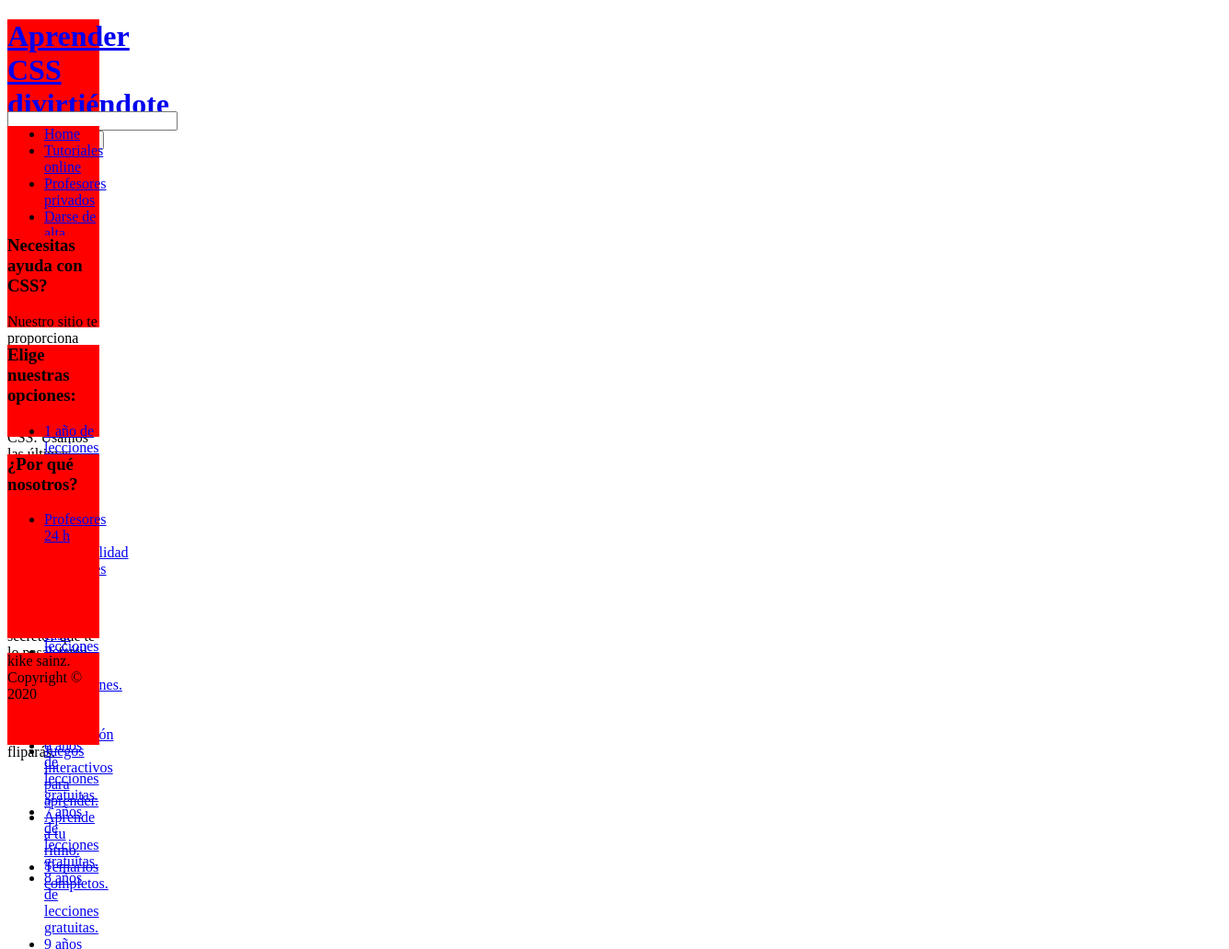
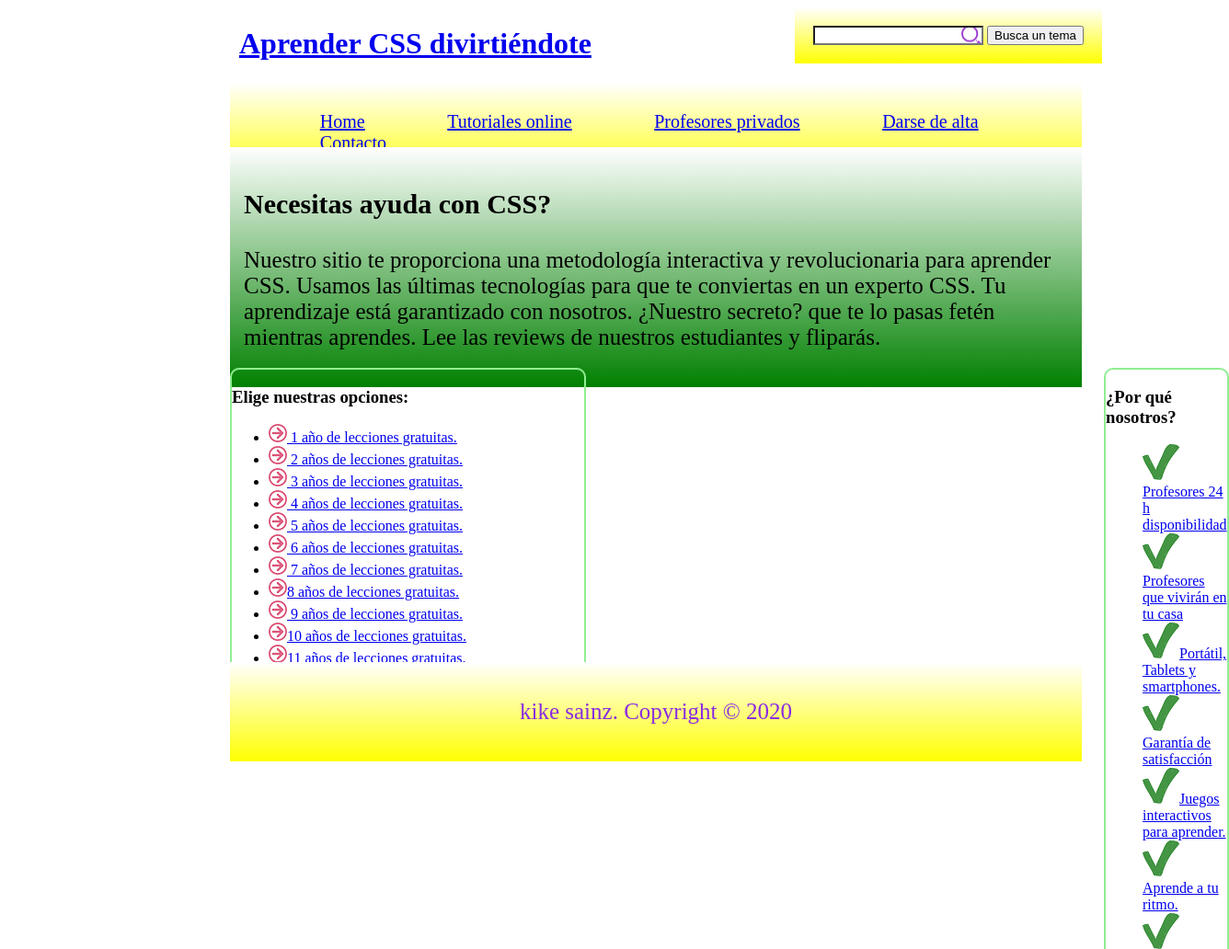
Before and after one commit to Alberto-18/DIW, a plain HTML site: page TEMA2/Ejercicio6/index/index.html in a window 1280 px wide. Shown: the top 1032 px of the page at 92% size, 1336 px wide, since content can reach past the window. Drawn offline with Linux system fonts and the light colour scheme.

Commit message:
Add files via upload

```diff
--- a/TEMA2/Ejercicio6/index/index.html
+++ b/TEMA2/Ejercicio6/index/index.html
@@ -6,7 +6,7 @@
         <meta charset="utf-8">
         <title>La Web del CSS</title>
         <meta name="viewport" content="width=device-width, initial-scale=1.0, user-scalable=yes">
-        <link rel="stylesheet" href="/DIW/TEMA2/Ejercicio6/styles/styles.css">
+        <link rel="stylesheet" href="../styles/styles.css">
     </head>
 
     <body>
--- a/TEMA2/Ejercicio6/styles/styles.css
+++ b/TEMA2/Ejercicio6/styles/styles.css
@@ -1,9 +1,132 @@
-div {
-    width: 100px;
-    height: 100px;
-    position: relative;
-    background-color: red;
-    animation-name: example;
-    animation-duration: 4s;
-    animation-delay: -2s;
-  }
+#menu{
+  background-color: yellow;
+  padding: 15px;
+  position: absolute;
+  width: 70%;
+  left: 250px;
+  top: 90px;
+  background: linear-gradient(to bottom, white, yellow)
+}
+
+#menu li{
+  display: inline;
+  padding: 5%;
+  font-size: 20px;
+  color: blueviolet;
+}
+
+#menu ul li a{
+  transition: font-size 1s  ease;
+}
+#menu ul li a:hover{
+  font-size: 25px;
+  color:red;
+  font: bold;
+}
+
+#container{
+  background-color: white;
+}
+
+#brand{
+  color: blueviolet;
+  position: absolute;
+  left: 260px;
+
+}
+
+input[type="text"]{
+  background-image: url(../imagenes/search.png) ;
+  background-repeat: no-repeat;
+  background-position: right;
+}
+
+#rightsidebar li::before{
+  content: url(../imagenes/tick.png);
+
+}
+
+#leftsidebar li::before{
+  content: url(../imagenes/arrow.png);
+}
+
+#searchBox{
+  background-color: greenyellow;
+  padding: 20px;
+  position: absolute;
+  left: 67.5%;
+  background: linear-gradient(to bottom, white, yellow)
+}
+
+#introduction{
+  background-color: green;
+  position: absolute;
+  top: 20%;
+  width: 70%;
+  left: 250px;
+  padding: 15px;
+  background: linear-gradient(to bottom, white, green)
+}
+
+#introduction h3{
+  font-size: 30px;
+}
+
+#introduction p{
+  font-size: 25px;
+}
+
+#leftsidebar{
+  position: absolute;
+  top: 50%;
+  left: 250px;
+  border: 2px lightgreen solid;
+  border-radius: 10px;
+  padding-right: 10%;
+}
+
+footer{
+  position: absolute;
+  top: 90%;
+  background-color: yellow;
+  width: 70%;
+  left: 250px;
+  padding: 15px;
+  text-align: center;
+  color: blueviolet;
+  font-size: 25px;
+  background: linear-gradient(to bottom, white, yellow)
+}
+
+#rightsidebar{
+  position: absolute;
+  top: 50%;
+  left: 1200px;
+  border: 2px lightgreen solid;
+  border-radius: 10px;
+}
+
+
+#rightsidebar ul{
+  list-style: none;
+}
+
+#rightsidebar ul li a{
+  transition: font-size 1s  ease;
+}
+
+#rightsidebar ul li a:hover{
+  font-size: 25px;
+  color:red;
+  font: bold;
+}
+
+#leftsidebar ul li a{
+  transition: font-size 1s  ease;
+}
+
+#leftsidebar ul li a:hover{
+  font-size: 25px;
+  color:red;
+  font: bold;
+}
```
Also changed, not shown: TEMA2/Ejercicio6/imagenes/arrow.png (added), TEMA2/Ejercicio6/imagenes/search.png (added), TEMA2/Ejercicio6/imagenes/tick.png (added).
